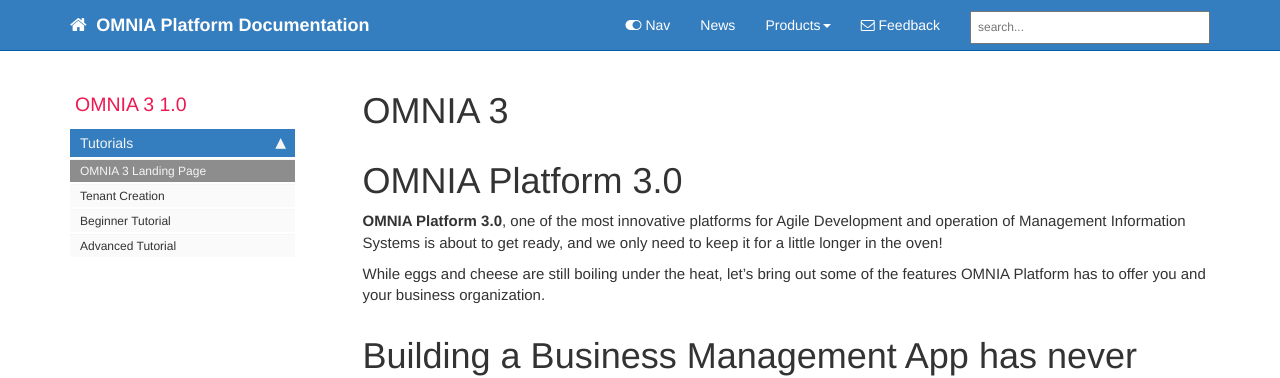
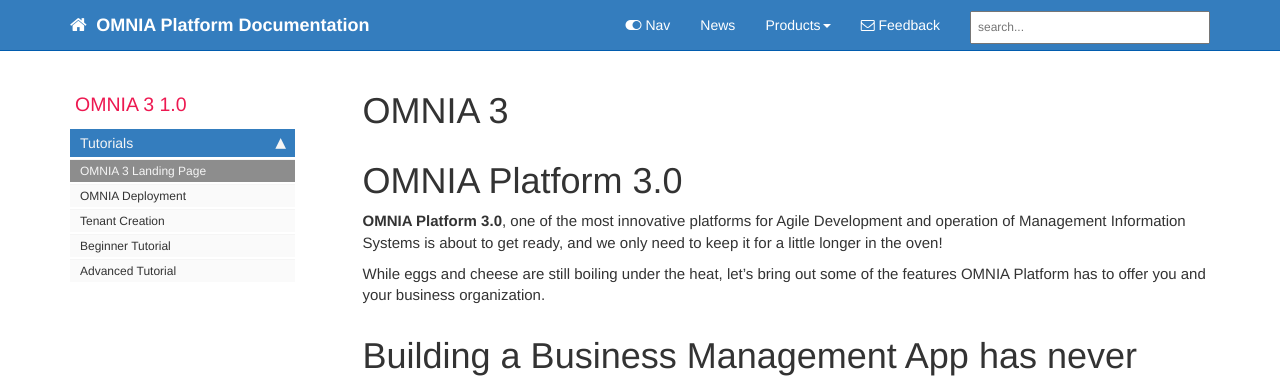
Before and after one commit to daniel8lopes/omnia3, a Jekyll site: the page built from docs/pages/omnia3/omnia3_landing_page.html, in a window 1280 px wide. Shown: the top 378 px of the page. Built offline with Jekyll 4.4.1, drawn with Linux system fonts in a browser that asks for light colours; nearby versions of some CDN libraries; comment, search, counter and statistics services are not loaded.

Commit message:
Update omnia3_sidebar.yml

```diff
--- a/docs/_data/sidebars/omnia3_sidebar.yml
+++ b/docs/_data/sidebars/omnia3_sidebar.yml
@@ -27,6 +27,10 @@ entries:
       url: /omnia3_landing_page.html
       output: web
 
+    - title: OMNIA Deployment
+      url: /omnia3_omniadeployment.html
+      output: web
+
     - title: Tenant Creation
       url: /omnia3_tenantcreation.html
       output: web, pdf
```
